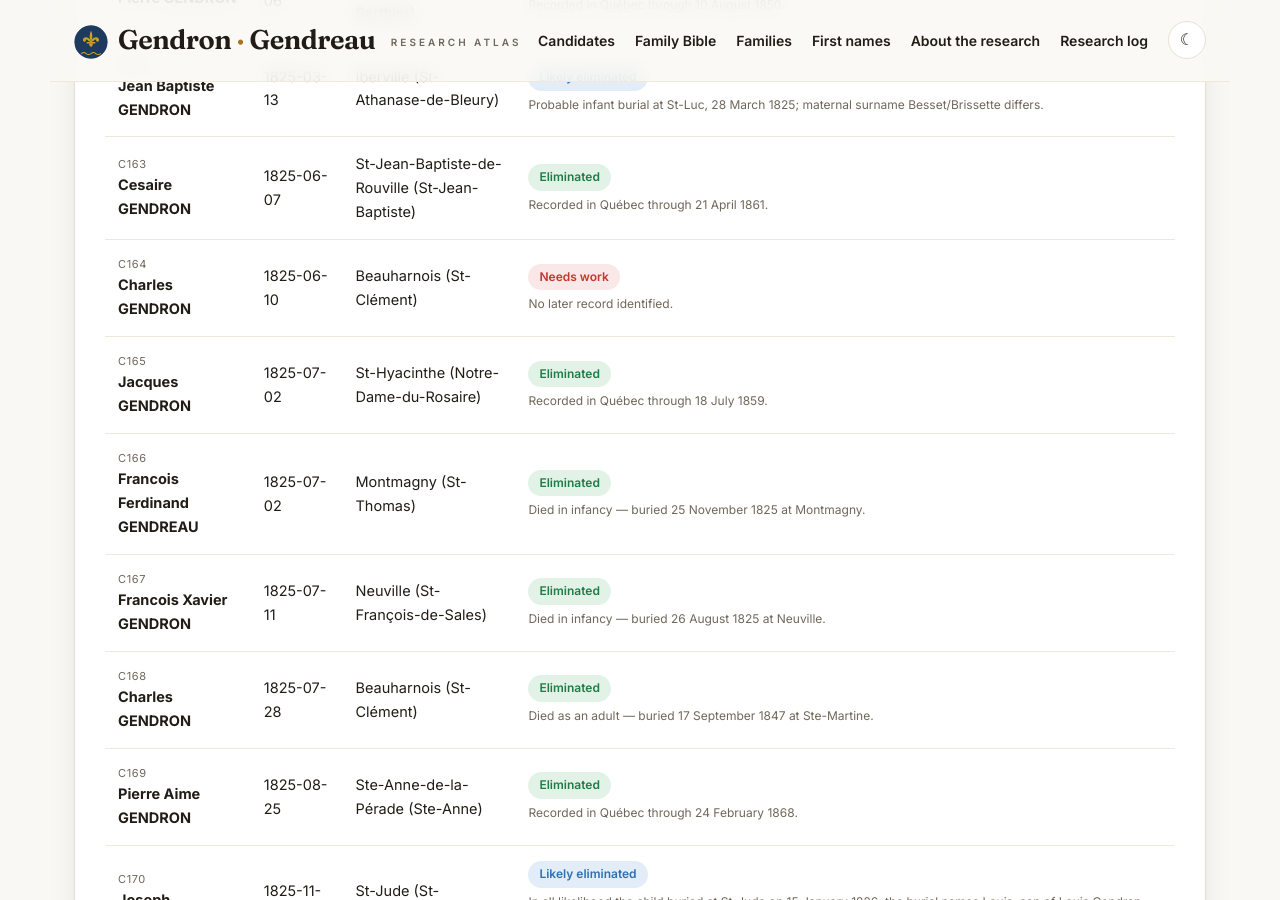
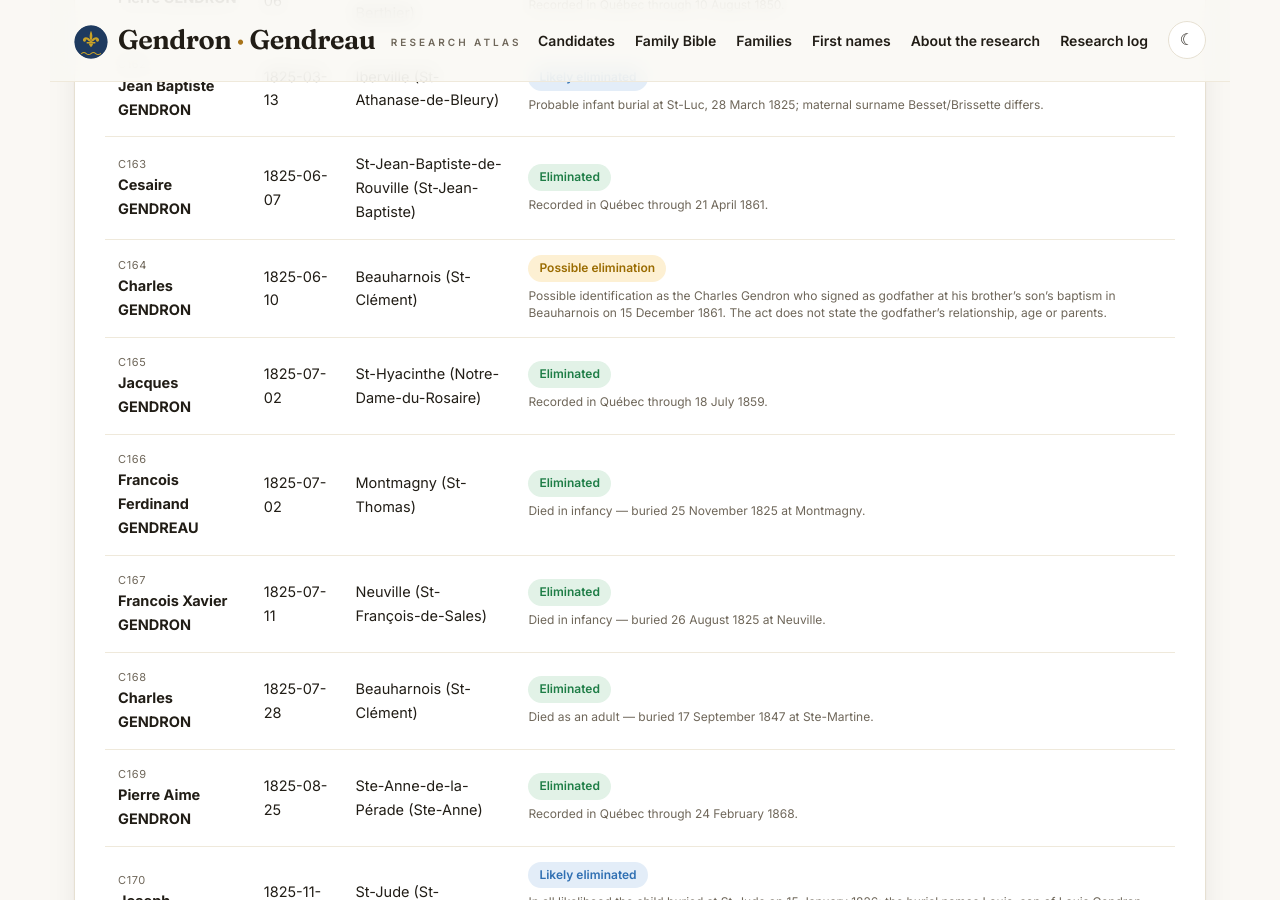
Before and after one commit to vetharmon/gendron-research, a Jekyll site: the page built from index.html, in a window 1280 px wide and 900 px high, scrolled down 17581 px. Built offline with Jekyll 4.4.1, drawn with Linux system fonts in a browser that asks for light colours.

Commit message:
Record C164 possible identification as signing godfather in 1861

```diff
--- a/_candidates/c164.md
+++ b/_candidates/c164.md
@@ -4,14 +4,14 @@ id: C164
 title: Charles GENDRON
 date_record: '1825-06-10'
 place: Beauharnois (St-Clément)
-status: Needs work
-category: unresolved
-tier: none
+status: Possible elimination
+category: qualified
+tier: possible
 francois: false
 act: '4253516'
 parents: François Gendron and Josephte Bougie
 parents_note: Names from the LAFRANCE baptism index.
-outcome: No later record identified.
+outcome: Possible identification as the Charles Gendron who signed as godfather at his brother’s son’s baptism in Beauharnois on 15 December 1861. The act does not state the godfather’s relationship, age or parents.
 search_log:
 - resource: PRDH-IGD / LAFRANCE consolidation
   outcome: Baptism located — act 4253516, Beauharnois (St-Clément), 1825-06-10.
@@ -23,6 +23,8 @@ search_log:
   outcome: Earlier browse covered pages 1–24 and noted François Gendron, 37, with Archange Joyette on p. 23. This is not the parental couple. The search for Charles’s father as an 1851 household head is superseded by his verified 1844 burial; follow Josephte Bougie and the siblings instead.
 - resource: 15 November 2026 — father’s burial and brother’s marriage
   outcome: François Gendron, husband of Josephte Bougie, died 11 August 1844 aged 54 and was buried 13 August at Beauharnois, S43, folio 22. Original image d1p_01700885.jpg inspected. Paul Gendron’s 17 September 1844 marriage index (13401048) names the same parents and marks François deceased; marriage original not inspected. These establish family context, not Charles’s later whereabouts.
+- resource: 15 November 2026 — possible godfather record in brother’s family
+  outcome: Original baptism of Joseph Emery Gendron, 15 December 1861, Beauharnois, B191, folio 50, d1p_01710407.jpg, inspected. Godfather Charles Gendron signed; godmother Marcelline Allard did not. Father’s name is written Firmin, mother Françoise Hébert; the existing C070 reconstruction attributes this child to François Gendron (C164’s brother) and Françoise Hébert. No relationship, age or parents are supplied for Charles. Possible identification only; not a confirmed later sighting of C164.
 permalink: /candidates/c164/
 sources:
 - label: LAFRANCE baptism (act 4253516)
@@ -41,12 +43,16 @@ sources:
   url: https://www.genealogiequebec.com/Membership/LAFRANCE/acte/13401048
   access: Account or subscription required
   provenance: Index inspected 15 November 2026; original not inspected. Paul Gendron, son of deceased François Gendron and Josephte Bougie, married Josephte Brossoit at Beauharnois.
+- label: Possible godfather record — Joseph Emery’s baptism, 15 December 1861
+  url: https://www.genealogiequebec.com/Membership/LAFRANCE/img/acte/6103932
+  access: Account or subscription required
+  provenance: Original inspected 15 November 2026, Beauharnois, B191, folio 50, d1p_01710407.jpg. Charles Gendron named as godfather and signs; no stated relationship or parents. See C070 for the father’s François/Firmin discrepancy.
 filenames: []
 ---
 
 ## Biography
 
-Charles Gendron was baptized on 10 June 1825 at Beauharnois (St-Clément), the son of François Gendron and Josephte Bougie. The baptism index gives his birth as 9 June. No later record has been securely connected to Charles.
+Charles Gendron was baptized on 10 June 1825 at Beauharnois (St-Clément), the son of François Gendron and Josephte Bougie. The baptism index gives his birth as 9 June. A possible later record names Charles Gendron as godfather in his brother’s family in 1861; the identification remains unproved.
 
 His father died on 11 August 1844 and was buried two days later, aged 54. The original burial names Josephte Bougie as his wife. His brother Paul’s marriage index, dated 17 September 1844, names the same parents and records François as deceased.
 
@@ -56,6 +62,10 @@ His father died on 11 August 1844 and was buried two days later, aged 54. The or
 - **[Father’s burial, 13 August 1844 — act 4258503](https://www.genealogiequebec.com/Membership/LAFRANCE/img/acte/4258503)** — Original, folio 22, S43: François Gendron, 54, husband of Josephte Bougie, died 11 August.
 - **[Brother Paul’s marriage, 17 September 1844 — act 13401048](https://www.genealogiequebec.com/Membership/LAFRANCE/acte/13401048)** — Index only: Paul Gendron married Josephte Brossoit; his parents are deceased François Gendron and Josephte Bougie.
 
+- **[Joseph Emery Gendron’s baptism, 15 December 1861 — act 6103932](https://www.genealogiequebec.com/Membership/LAFRANCE/img/acte/6103932)** — Original B191, folio 50: Charles Gendron is godfather and signs; Marcelline Allard is godmother. The father is written Firmin Gendron and the mother Françoise Hébert. The existing [C070 reconstruction](../c070/) identifies the father as Charles’s brother François; the first-name discrepancy is retained there.
+
 ## Assessment
 
-Charles remains uneliminated. These family records do not establish his whereabouts after baptism. The 1851 census search should follow his widowed mother and siblings; his father had already died. An unsuccessful census-index search does not establish absence from Canada.
+**Possible elimination.** Charles Gendron’s presence as a signing godfather in his brother’s family at Beauharnois in December 1861 is a concrete lead for a separate life in Québec. The record does not identify the godfather as the child’s uncle, give his age, or name his parents. It therefore does not prove that he is C164, and the signature cannot yet be attributed to C164.
+
+Follow Charles through further records of his brothers François (C070) and Paul (C116), and his widowed mother Josephte Bougie. His father had died in 1844. A record explicitly naming Charles’s parents or kinship is needed to strengthen this identification.
```
Also changed, not shown: README.md.
